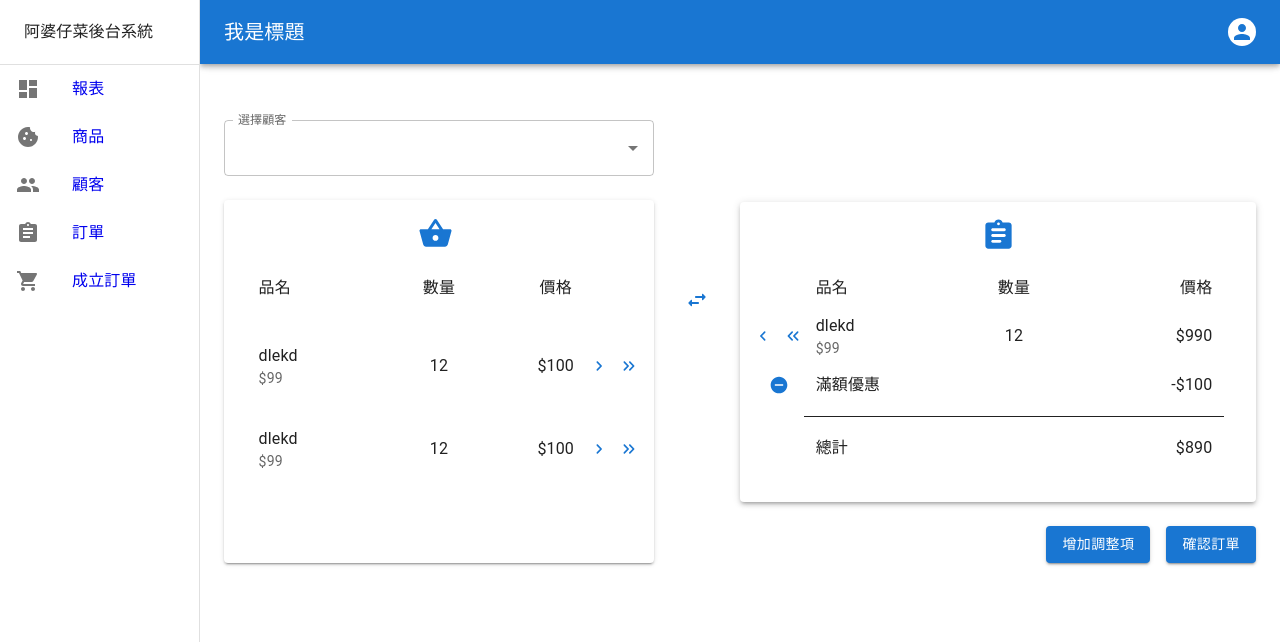
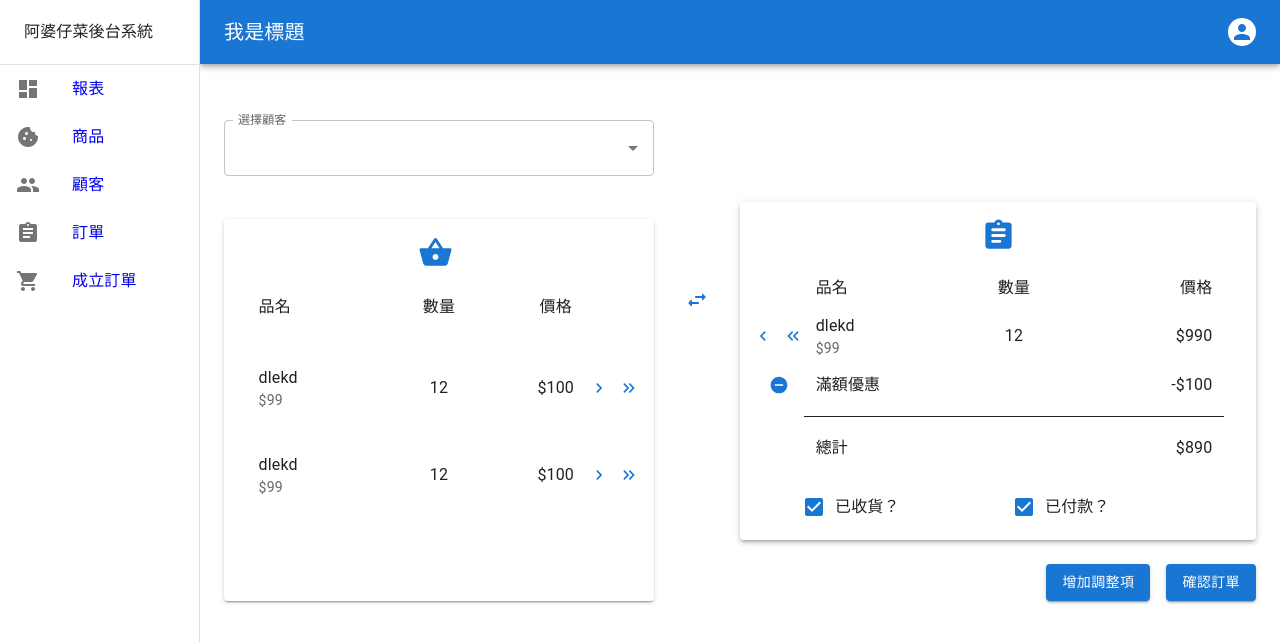
Before and after one commit to ykf2020/apoatsai_frontend, a Next.js app: page /create_order in a window 1280 px wide. Both pictures are taken after a click on the button "登入". Shown: the top 642 px of the page. Built offline with nearby package versions, Linux system fonts and the light colour scheme.

Commit message:
已付款按鈕

```diff
--- a/src/pages/create_order/index.js
+++ b/src/pages/create_order/index.js
@@ -19,6 +19,8 @@ import Autocomplete from "@mui/material/Autocomplete";
 import RemoveCircleIcon from "@mui/icons-material/RemoveCircle";
 import ListItemText from "@mui/material/ListItemText";
 import IconButton from "@mui/material/IconButton";
+import FormControlLabel from '@mui/material/FormControlLabel';
+import Checkbox from '@mui/material/Checkbox';
 export default function CreateOrder() {
   const top100Films = [
     { label: "The Shawshank Redemption", year: 1994 },
@@ -183,7 +185,7 @@ export default function CreateOrder() {
               fontSize="large"
             />
           </Typography>
-          <Grid item container xs={12} sx={{ pl: 8, pr: 4 }}>
+          <Grid item container xs={12} sx={{ pl: 8, pr: 4, pb:2 }}>
             <Grid item container justifyContent={"space-around"} sx={{ mb: 1 }}>
               <Grid item xs={4}>
                 品名
@@ -274,6 +276,20 @@ export default function CreateOrder() {
                 $890
               </Grid>
             </Grid>
+            <Grid
+              item
+              container
+              justifyContent={"space-around"}
+              alignItems="center"
+              sx={{ height: "46px", mb: 1, pt: 2 }}
+            >
+              <Grid item xs={6}>
+                <FormControlLabel control={<Checkbox defaultChecked />} label="已收貨？" />
+              </Grid>
+              <Grid item xs={6}>
+                <FormControlLabel control={<Checkbox defaultChecked />} label="已付款？" />
+              </Grid>
+            </Grid>
           </Grid>
         </Paper>
         <Grid item container xs={12} justifyContent="flex-end" gap={2}>
--- a/src/pages/order/[orderId].js
+++ b/src/pages/order/[orderId].js
@@ -66,7 +66,7 @@ const Order = () => {
         >
           <Grid item justifyContent="center">
             <Typography component="h1" align="center">
-              <ShoppingBasketRoundedIcon
+              <AssignmentRoundedIcon
                 sx={{ mb: 1 }}
                 color="primary"
                 fontSize="large"
```
